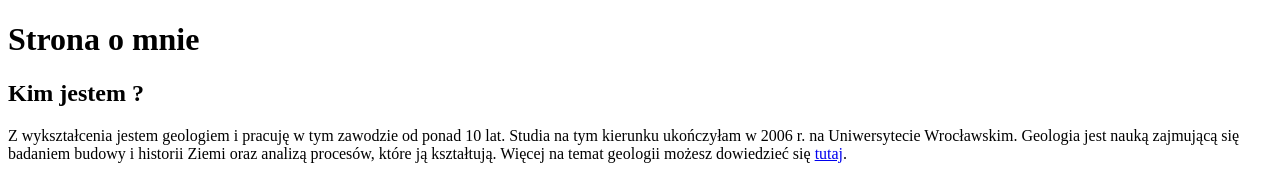
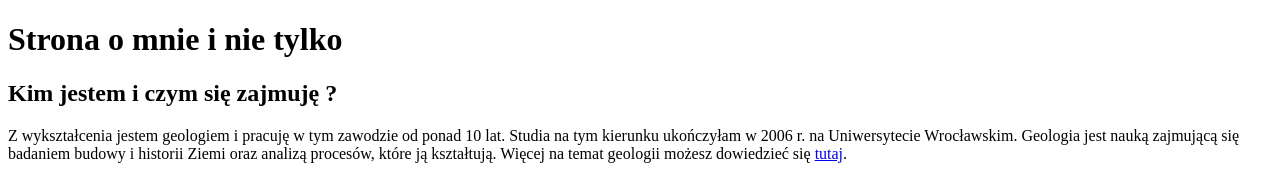
Before and after one commit to MalgorzataRatajczyk/learning-git-1, a plain HTML site: page index.html in a window 1280 px wide. Shown: the top 180 px of the page. Drawn offline with Linux system fonts and the light colour scheme.

Commit message:
Change heading h1 i h2

```diff
--- a/index.html
+++ b/index.html
@@ -5,8 +5,8 @@
 		<title>Strona o mnie i nie tylko</title>
 	</head>
 	<body>
-		<h1>Strona o mnie</h1>
-		<h2>Kim jestem ?</h2>
+		<h1>Strona o mnie i nie tylko</h1>
+		<h2>Kim jestem i czym się zajmuję ?</h2>
 		<p>Z wykształcenia jestem geologiem i pracuję w tym zawodzie od ponad 10 lat. Studia na tym kierunku ukończyłam w 2006 r. na Uniwersytecie Wrocławskim. Geologia jest nauką zajmującą się badaniem budowy i historii Ziemi oraz analizą procesów, które ją kształtują. Więcej na temat geologii możesz dowiedzieć się <a href="https://www.pgi.gov.pl/" target="_blank">tutaj</a>.</p>
 		<h2>Moje zainteresowania</h2>
 		<p>Co robię po pracy ... uczę się języka francuskiego ... spędzam aktywnie czas jeżdząc rowerem<img src="https://images.pexels.com/photos/462036/pexels-photo-462036.jpeg?auto=compress&cs=tinysrgb&h=350" alt="rower" title="rower"><img src="https://images.pexels.com/photos/414171/pexels-photo-414171.jpeg?auto=compress&cs=tinysrgb&h=350" alt="krajobraz" title="krajobraz">a na  coroczny urlop wyjeżdżam do Francji lub Szwajcarii.<img src="https://images.pexels.com/photos/408503/pexels-photo-408503.jpeg?auto=compress&cs=tinysrgb&h=350" alt="mapa" title="mapa"></p>
```
